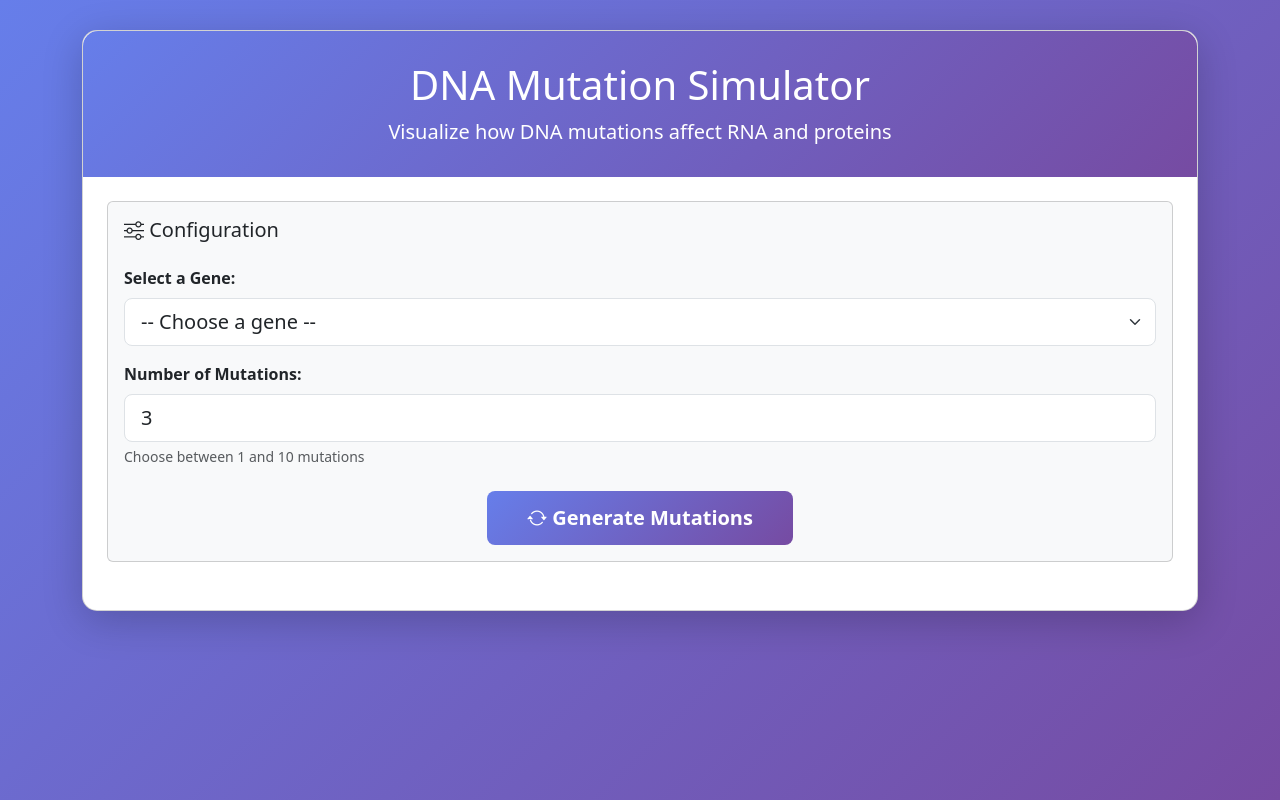
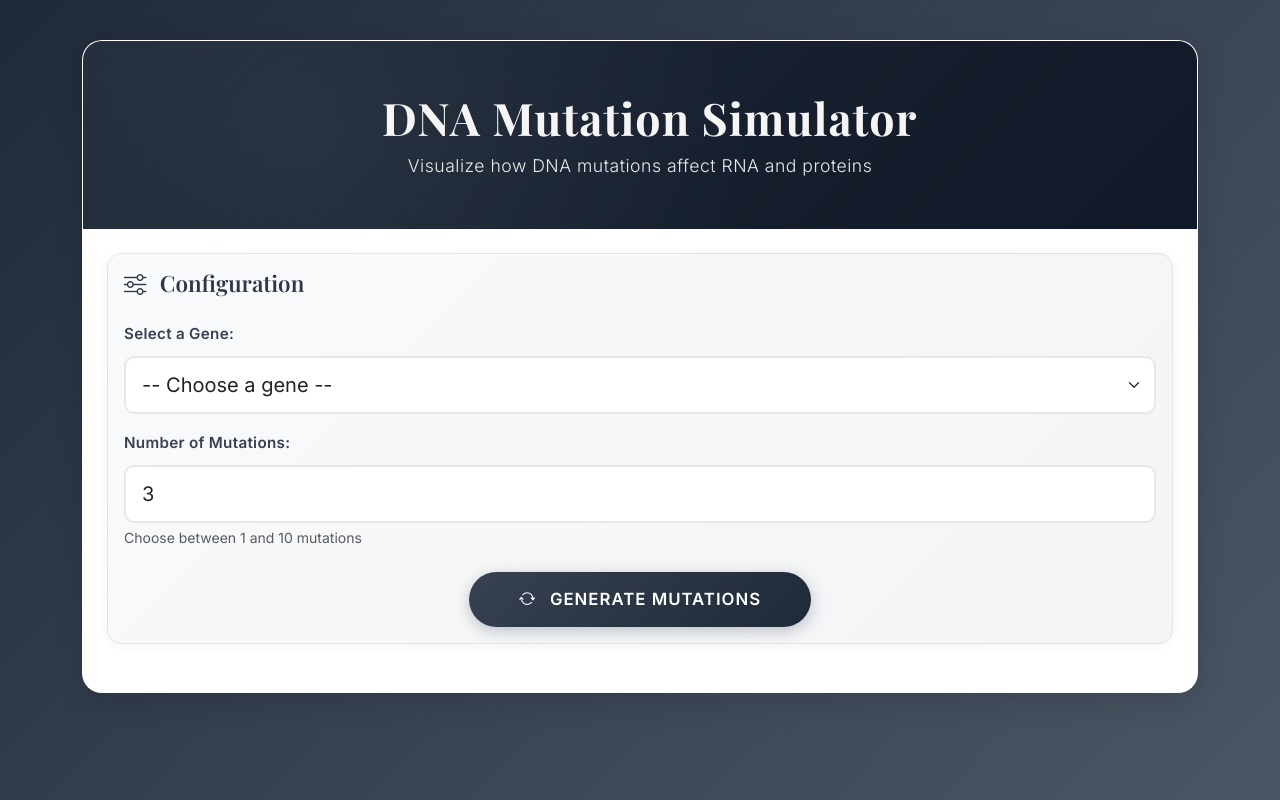
Before and after one commit to lynn4442/DNA_mutation_simulator_aws, a Flask app: page / in a window 1280 px wide. Run offline with Flask 3, Linux system fonts and the light colour scheme.

Commit message:
added missing implementation

```diff
--- a/templates/index.html
+++ b/templates/index.html
@@ -10,80 +10,270 @@
     <!-- Bootstrap Icons -->
     <link rel="stylesheet" href="https://cdn.jsdelivr.net/npm/bootstrap-icons@1.11.2/font/bootstrap-icons.min.css">
 
+    <!-- Google Fonts -->
+    <link rel="preconnect" href="https://fonts.googleapis.com">
+    <link rel="preconnect" href="https://fonts.gstatic.com" crossorigin>
+    <link href="https://fonts.googleapis.com/css2?family=Playfair+Display:wght@400;600;700&family=Inter:wght@300;400;500;600&display=swap" rel="stylesheet">
+
     <style>
+        :root {
+            --primary-dark: #2d3748;
+            --secondary-dark: #4a5568;
+            --accent-primary: #718096;
+            --accent-light: #a0aec0;
+            --gray-50: #f9fafb;
+            --gray-100: #f3f4f6;
+            --gray-200: #e5e7eb;
+            --gray-700: #374151;
+            --gray-800: #1f2937;
+            --gray-900: #111827;
+            --text-light: #f5f5f5;
+            --text-muted: #9ca3af;
+            --card-bg: #ffffff;
+            --shadow-elegant: 0 8px 32px rgba(0, 0, 0, 0.12);
+        }
+
+        * {
+            margin: 0;
+            padding: 0;
+            box-sizing: border-box;
+        }
+
         body {
-            background: linear-gradient(135deg, #667eea 0%, #764ba2 100%);
+            font-family: 'Inter', sans-serif;
+            background: linear-gradient(135deg, #1f2937 0%, #374151 50%, #4b5563 100%);
             min-height: 100vh;
-            padding: 30px 0;
+            padding: 40px 0;
+            color: #333;
         }
 
         .main-card {
-            border-radius: 15px;
-            box-shadow: 0 10px 40px rgba(0,0,0,0.2);
+            border-radius: 20px;
+            box-shadow: var(--shadow-elegant);
+            overflow: hidden;
+            backdrop-filter: blur(10px);
+            border: 1px solid rgba(255, 255, 255, 0.1);
         }
 
         .header-gradient {
-            background: linear-gradient(135deg, #667eea 0%, #764ba2 100%);
-            color: white;
-            padding: 30px;
-            border-radius: 15px 15px 0 0;
+            background: linear-gradient(135deg, var(--gray-800) 0%, var(--gray-900) 100%);
+            color: var(--text-light);
+            padding: 50px 40px;
+            position: relative;
+            overflow: hidden;
+        }
+
+        .header-gradient::before {
+            content: '';
+            position: absolute;
+            top: 0;
+            left: 0;
+            right: 0;
+            bottom: 0;
+            background: radial-gradient(circle at 20% 50%, rgba(160, 174, 192, 0.1) 0%, transparent 50%);
+            pointer-events: none;
+        }
+
+        .header-gradient h1 {
+            font-family: 'Playfair Display', serif;
+            font-weight: 700;
+            font-size: 2.8rem;
+            letter-spacing: 1px;
+            margin-bottom: 15px;
+            position: relative;
+        }
+
+        .header-gradient .lead {
+            font-weight: 300;
+            font-size: 1.1rem;
+            letter-spacing: 0.5px;
+            opacity: 0.95;
+            position: relative;
+        }
+
+        .header-gradient i {
+            color: var(--accent-light);
+            font-size: 3rem;
+            display: inline-block;
+            margin-right: 15px;
         }
 
         .sequence-box {
             font-family: 'Courier New', monospace;
             font-size: 13px;
-            background-color: #f8f9fa;
-            padding: 15px;
-            border-radius: 8px;
+            background-color: var(--gray-50);
+            padding: 20px;
+            border-radius: 12px;
             word-wrap: break-word;
             white-space: pre-wrap;
-            border-left: 4px solid #6c757d;
+            border-left: 3px solid var(--gray-200);
+            box-shadow: 0 2px 8px rgba(0, 0, 0, 0.05);
+            transition: all 0.3s ease;
+        }
+
+        .sequence-box:hover {
+            border-left-color: var(--accent-primary);
+            box-shadow: 0 4px 12px rgba(113, 128, 150, 0.15);
         }
 
         .protein-box {
-            background-color: #fff3cd;
-            border-left: 4px solid #ffc107;
+            background: linear-gradient(135deg, var(--gray-100) 0%, var(--gray-50) 100%);
+            border-left: 3px solid var(--accent-primary);
+            font-weight: 500;
         }
 
-        .btn-gradient {
-            background: linear-gradient(135deg, #667eea 0%, #764ba2 100%);
+        .btn-elegant {
+            background: linear-gradient(135deg, var(--gray-700) 0%, var(--gray-800) 100%);
             border: none;
             color: white;
-            padding: 12px 40px;
+            padding: 15px 50px;
             font-weight: 600;
-            transition: transform 0.2s, box-shadow 0.2s;
+            font-size: 1.05rem;
+            letter-spacing: 1px;
+            text-transform: uppercase;
+            border-radius: 50px;
+            transition: all 0.3s ease;
+            box-shadow: 0 4px 15px rgba(55, 65, 81, 0.3);
+            position: relative;
+            overflow: hidden;
         }
 
-        .btn-gradient:hover {
-            transform: translateY(-2px);
-            box-shadow: 0 5px 20px rgba(102, 126, 234, 0.4);
+        .btn-elegant::before {
+            content: '';
+            position: absolute;
+            top: 50%;
+            left: 50%;
+            width: 0;
+            height: 0;
+            border-radius: 50%;
+            background: rgba(255, 255, 255, 0.2);
+            transform: translate(-50%, -50%);
+            transition: width 0.6s, height 0.6s;
+        }
+
+        .btn-elegant:hover::before {
+            width: 300px;
+            height: 300px;
+        }
+
+        .btn-elegant:hover {
+            transform: translateY(-3px);
+            box-shadow: 0 8px 25px rgba(55, 65, 81, 0.5);
             color: white;
         }
 
-        .btn-gradient:active {
-            transform: translateY(0);
+        .btn-elegant:active {
+            transform: translateY(-1px);
         }
 
         .mutation-card {
-            transition: transform 0.2s;
+            transition: all 0.3s ease;
+            border-radius: 15px;
+            overflow: hidden;
+            border: 1px solid rgba(0, 0, 0, 0.08);
         }
 
         .mutation-card:hover {
-            transform: translateY(-5px);
+            transform: translateY(-8px);
+            box-shadow: 0 12px 35px rgba(0, 0, 0, 0.15);
+        }
+
+        .mutation-card-header {
+            background: linear-gradient(135deg, var(--gray-700) 0%, var(--gray-800) 100%);
+            padding: 20px 25px;
+            border-bottom: 2px solid var(--accent-primary);
         }
 
         .badge-effect-unchanged {
-            background-color: #28a745;
+            background: linear-gradient(135deg, #059669 0%, #047857 100%);
+            color: white;
         }
 
         .badge-effect-changed {
-            background-color: #ffc107;
-            color: #000;
+            background: linear-gradient(135deg, #f59e0b 0%, #d97706 100%);
+            color: white;
         }
 
         .badge-effect-shorter,
         .badge-effect-longer {
-            background-color: #dc3545;
+            background: linear-gradient(135deg, #dc2626 0%, #b91c1c 100%);
+            color: white;
+        }
+
+        .config-card {
+            background: linear-gradient(135deg, #f9fafb 0%, #f3f4f6 100%);
+            border-radius: 15px;
+            border: 1px solid rgba(0, 0, 0, 0.08);
+            box-shadow: 0 2px 12px rgba(0, 0, 0, 0.05);
+        }
+
+        .config-card h5 {
+            font-family: 'Playfair Display', serif;
+            font-weight: 600;
+            color: var(--primary-dark);
+            font-size: 1.4rem;
+        }
+
+        .form-label {
+            font-weight: 500;
+            color: #374151;
+            margin-bottom: 10px;
+            font-size: 0.95rem;
+            letter-spacing: 0.3px;
+        }
+
+        .form-select,
+        .form-control {
+            border-radius: 10px;
+            border: 2px solid #e5e7eb;
+            padding: 12px 16px;
+            transition: all 0.3s ease;
+        }
+
+        .form-select:focus,
+        .form-control:focus {
+            border-color: var(--accent-primary);
+            box-shadow: 0 0 0 3px rgba(113, 128, 150, 0.1);
+        }
+
+        .spinner-border {
+            color: var(--accent-primary) !important;
+        }
+
+        .alert-info {
+            background: linear-gradient(135deg, #e0f2fe 0%, #dbeafe 100%);
+            border-left: 4px solid #0284c7;
+            border-radius: 12px;
+        }
+
+        .section-heading {
+            font-family: 'Playfair Display', serif;
+            font-weight: 600;
+            color: #1f2937;
+            margin-bottom: 15px;
+        }
+
+        .stats-card {
+            background: white;
+            border-radius: 15px;
+            box-shadow: 0 4px 20px rgba(0, 0, 0, 0.08);
+            overflow: hidden;
+        }
+
+        .stats-card-header {
+            background: linear-gradient(135deg, var(--gray-50) 0%, var(--gray-100) 100%);
+            padding: 20px 25px;
+            border-bottom: 2px solid var(--accent-primary);
+        }
+
+        .stats-card-header h4 {
+            font-family: 'Playfair Display', serif;
+            font-weight: 600;
+            color: var(--primary-dark);
+        }
+
+        i.bi {
+            margin-right: 8px;
         }
     </style>
 </head>
@@ -98,7 +288,7 @@
 
             <!-- Input Section -->
             <div class="card-body p-4">
-                <div class="card bg-light mb-4">
+                <div class="card config-card mb-4">
                     <div class="card-body">
                         <h5 class="card-title mb-4"><i class="bi bi-sliders"></i> Configuration</h5>
 
@@ -129,7 +319,7 @@
                         </div>
 
                         <div class="text-center">
-                            <button class="btn btn-gradient btn-lg" id="mutateBtn" onclick="runSimulation()">
+                            <button class="btn btn-elegant btn-lg" id="mutateBtn" onclick="runSimulation()">
                                 <i class="bi bi-arrow-repeat"></i> Generate Mutations
                             </button>
                         </div>
@@ -248,7 +438,7 @@
 
                 html += `
                     <div class="card mutation-card mb-4 border-start border-5 ${cardColor}">
-                        <div class="card-header bg-gradient text-white" style="background: linear-gradient(135deg, #667eea 0%, #764ba2 100%);">
+                        <div class="mutation-card-header text-white">
                             <h5 class="mb-0">
                                 <i class="bi bi-lightning-charge-fill"></i> Mutation ${index + 1}: ${mutation.description}
                             </h5>
@@ -285,8 +475,8 @@
             // Visualization
             if (data.visualization) {
                 html += `
-                    <div class="card mt-4">
-                        <div class="card-header bg-light">
+                    <div class="card stats-card mt-4">
+                        <div class="stats-card-header">
                             <h4 class="mb-0"><i class="bi bi-bar-chart-fill"></i> Mutation Statistics</h4>
                         </div>
                         <div class="card-body text-center">
```
Also changed, not shown: README.md, 1 other file.
